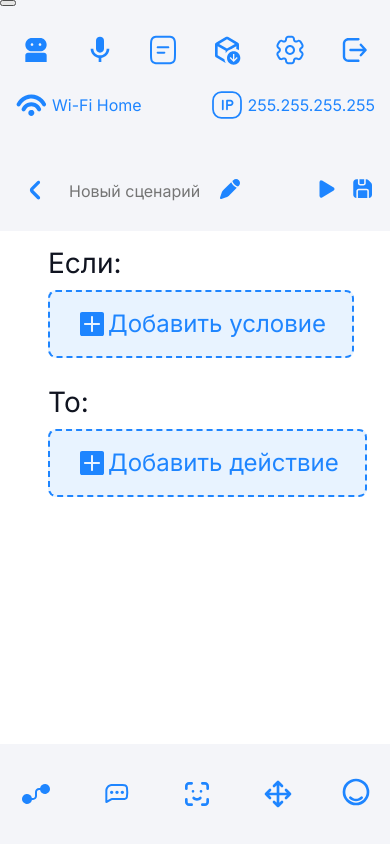
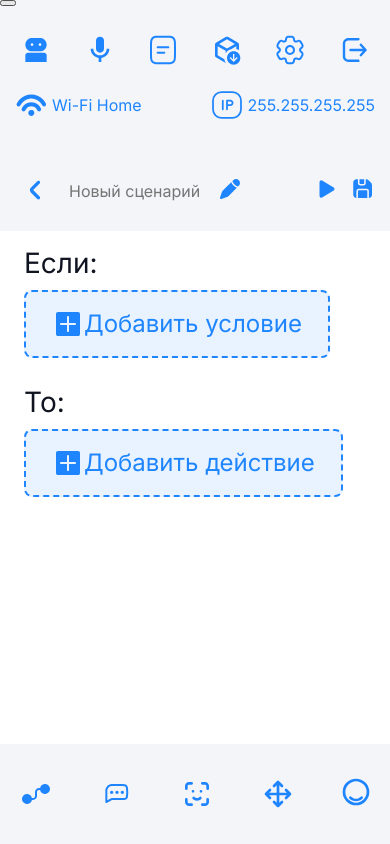
Before and after one commit to ananasn/patrik-client, a React (Create React App) app: page /new-script in a window 390 px wide. Built offline with nearby package versions, Linux system fonts and the light colour scheme.

Commit message:
fix: fix add move button to 1 string

```diff
--- a/src/pages/RobotScript.scss
+++ b/src/pages/RobotScript.scss
@@ -229,6 +229,9 @@
       font-size: 16px;
       max-width: 135px;
     }
+    &__add-col {
+      margin-left: 24px;
+    }
   }
 }
 
@@ -237,5 +240,8 @@
     &__list {
       padding: 0px;
     }
+    &-add__btn {
+      padding: 16px 10px 16px 14px;
+    }
   }
 }
```
